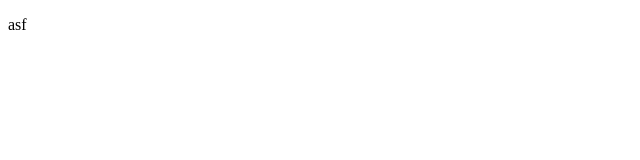
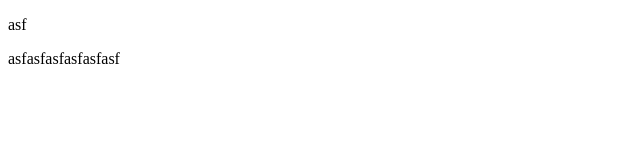
Before and after one commit to Loneth/loneth.github.io, a plain HTML site: page index.html in a window 1280 px wide. Shown: the whole page, without its empty margins (0-640 px from the left). Drawn offline with Linux system fonts and the light colour scheme.

```diff
--- a/index.html
+++ b/index.html
@@ -11,6 +11,7 @@
 <body>
     <main>
         <p>asf</p>
+        <p>asfasfasfasfasfasf</p>
     </main>
 </body>
 
```
